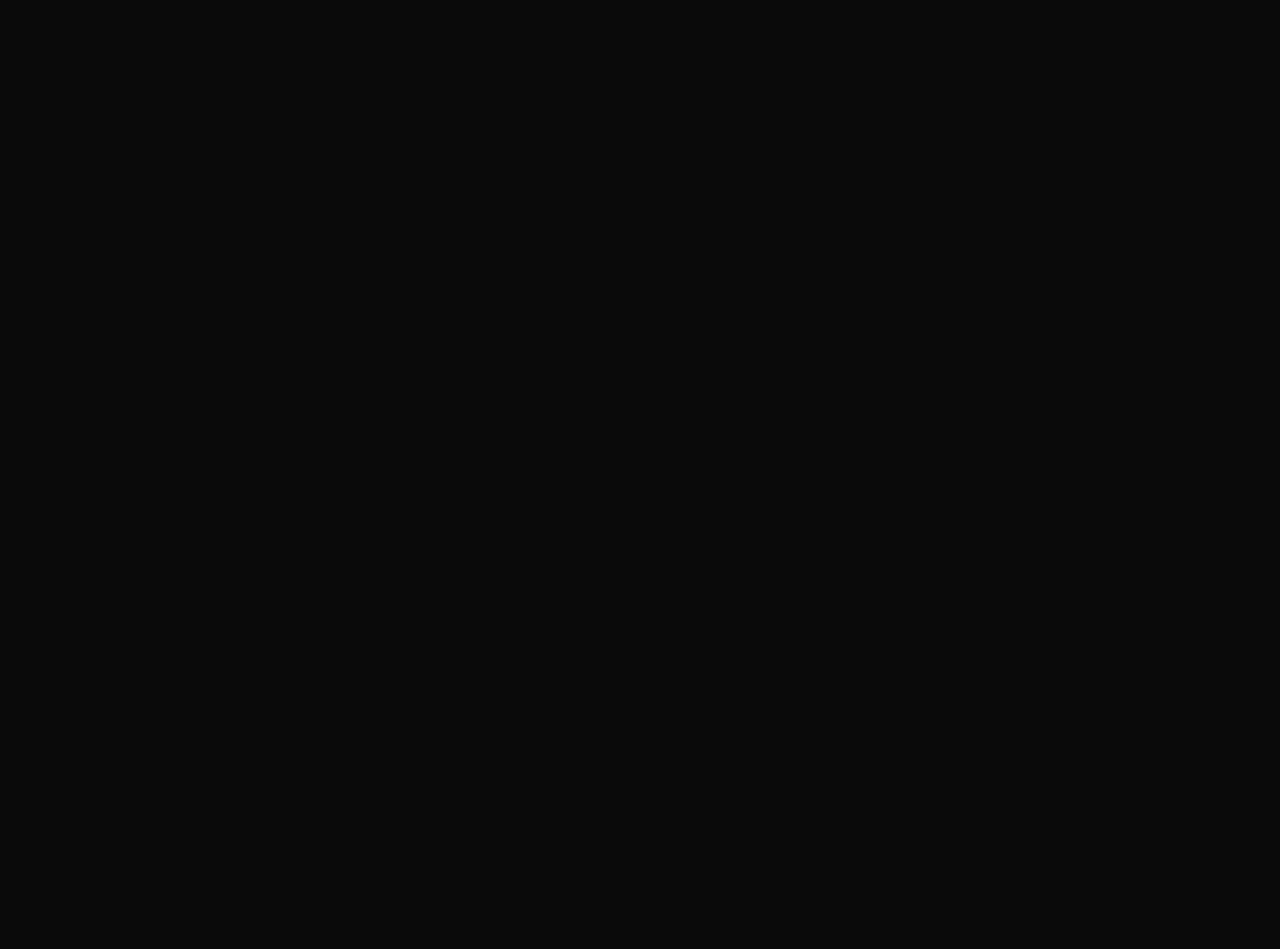
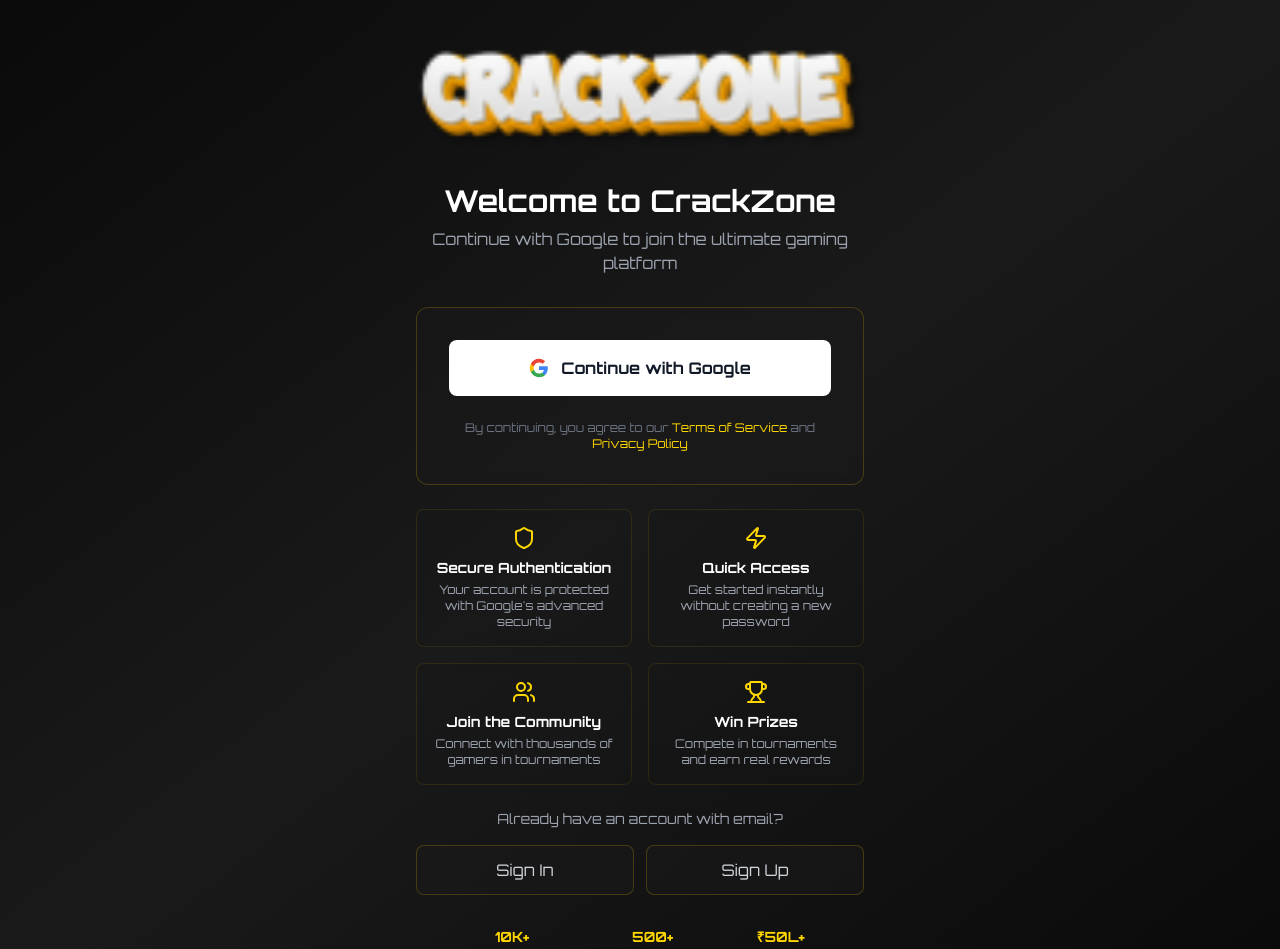
Before and after one commit to ganexhshah/crackzone2, a React (Vite) app in the folder frontend/: page /auth/google in a window 1280 px wide. Before the commit this address had no page. Shown: the top 949 px of the page. Before the commit the page ends 800 px from the top, so only its background shows below. Built offline with nearby package versions, Linux system fonts and the light colour scheme.

Commit message:
Add dedicated Google OAuth authentication page with enhanced UI

```diff
--- a/frontend/src/AppRouter.jsx
+++ b/frontend/src/AppRouter.jsx
@@ -4,6 +4,7 @@
 import ProtectedRoute from './components/ProtectedRoute'
 import App from './App'
 import { Login, Signup } from './auth'
+import GoogleAuth from './auth/GoogleAuth'
 import GoogleCallback from './auth/GoogleCallback'
 import CompleteProfile from './auth/CompleteProfile'
 import GameSelection from './auth/GameSelection'
@@ -41,6 +42,7 @@
           <Route path="/" element={<App />} />
           <Route path="/login" element={<Login />} />
           <Route path="/signup" element={<Signup />} />
+          <Route path="/auth/google" element={<GoogleAuth />} />
           <Route path="/auth/callback" element={<GoogleCallback />} />
           <Route path="/complete-profile" element={
             <ProtectedRoute>
--- /dev/null
+++ b/frontend/src/auth/GoogleAuth.jsx
@@ -0,0 +1,157 @@
+import React, { useEffect, useState } from 'react'
+import { useNavigate, useSearchParams } from 'react-router-dom'
+import { Loader, Shield, Zap, Users, Trophy } from 'lucide-react'
+import CrackZoneLogo from '../components/CrackZoneLogo'
+import { getGoogleOAuthUrl } from '../utils/urls'
+
+const GoogleAuth = () => {
+  const [isLoading, setIsLoading] = useState(false)
+  const [error, setError] = useState('')
+  const navigate = useNavigate()
+  const [searchParams] = useSearchParams()
+
+  useEffect(() => {
+    // Check for error in URL parameters
+    const urlError = searchParams.get('error')
+    if (urlError === 'auth_failed') {
+      setError('Google authentication failed. Please try again.')
+    } else if (urlError === 'oauth_not_configured') {
+      setError('Google OAuth is not properly configured.')
+    }
+  }, [searchParams])
+
+  const handleGoogleAuth = () => {
+    setIsLoading(true)
+    // Redirect to Google OAuth
+    window.location.href = getGoogleOAuthUrl()
+  }
+
+  const features = [
+    {
+      icon: Shield,
+      title: 'Secure Authentication',
+      description: 'Your account is protected with Google\'s advanced security'
+    },
+    {
+      icon: Zap,
+      title: 'Quick Access',
+      description: 'Get started instantly without creating a new password'
+    },
+    {
+      icon: Users,
+      title: 'Join the Community',
+      description: 'Connect with thousands of gamers in tournaments'
+    },
+    {
+      icon: Trophy,
+      title: 'Win Prizes',
+      description: 'Compete in tournaments and earn real rewards'
+    }
+  ]
+
+  return (
+    <div className="min-h-screen bg-gradient-to-br from-crackzone-black via-crackzone-gray to-crackzone-black flex items-center justify-center p-4">
+      <div className="max-w-md w-full">
+        {/* Logo */}
+        <div className="text-center mb-8">
+          <CrackZoneLogo className="mx-auto mb-4" />
+          <h1 className="text-3xl font-bold text-white mb-2">Welcome to CrackZone</h1>
+          <p className="text-gray-400">Continue with Google to join the ultimate gaming platform</p>
+        </div>
+
+        {/* Main Auth Card */}
+        <div className="bg-crackzone-gray/50 backdrop-blur-sm border border-crackzone-yellow/20 rounded-xl p-8 mb-6">
+          {error && (
+            <div className="mb-6 p-4 bg-red-500/20 border border-red-500/50 rounded-lg text-red-300 text-sm">
+              {error}
+            </div>
+          )}
+
+          {/* Google Auth Button */}
+          <button
+            onClick={handleGoogleAuth}
+            disabled={isLoading}
+            className="w-full bg-white hover:bg-gray-100 text-gray-900 font-semibold py-4 px-6 rounded-lg transition-colors duration-200 flex items-center justify-center gap-3 mb-6 disabled:opacity-50 disabled:cursor-not-allowed"
+          >
+            {isLoading ? (
+              <Loader className="w-5 h-5 animate-spin" />
+            ) : (
+              <svg className="w-5 h-5" viewBox="0 0 24 24">
+                <path fill="#4285F4" d="M22.56 12.25c0-.78-.07-1.53-.2-2.25H12v4.26h5.92c-.26 1.37-1.04 2.53-2.21 3.31v2.77h3.57c2.08-1.92 3.28-4.74 3.28-8.09z"/>
+                <path fill="#34A853" d="M12 23c2.97 0 5.46-.98 7.28-2.66l-3.57-2.77c-.98.66-2.23 1.06-3.71 1.06-2.86 0-5.29-1.93-6.16-4.53H2.18v2.84C3.99 20.53 7.7 23 12 23z"/>
+                <path fill="#FBBC05" d="M5.84 14.09c-.22-.66-.35-1.36-.35-2.09s.13-1.43.35-2.09V7.07H2.18C1.43 8.55 1 10.22 1 12s.43 3.45 1.18 4.93l2.85-2.22.81-.62z"/>
+                <path fill="#EA4335" d="M12 5.38c1.62 0 3.06.56 4.21 1.64l3.15-3.15C17.45 2.09 14.97 1 12 1 7.7 1 3.99 3.47 2.18 7.07l3.66 2.84c.87-2.6 3.3-4.53 6.16-4.53z"/>
+              </svg>
+            )}
+            <span>Continue with Google</span>
+          </button>
+
+          <div className="text-center">
+            <p className="text-xs text-gray-500">
+              By continuing, you agree to our{' '}
+              <a href="#" className="text-crackzone-yellow hover:text-yellow-400 transition-colors">
+                Terms of Service
+              </a>{' '}
+              and{' '}
+              <a href="#" className="text-crackzone-yellow hover:text-yellow-400 transition-colors">
+                Privacy Policy
+              </a>
+            </p>
+          </div>
+        </div>
+
+        {/* Features Grid */}
+        <div className="grid grid-cols-2 gap-4 mb-6">
+          {features.map((feature, index) => (
+            <div key={index} className="bg-crackzone-gray/30 backdrop-blur-sm border border-crackzone-yellow/10 rounded-lg p-4 text-center">
+              <feature.icon className="w-6 h-6 text-crackzone-yellow mx-auto mb-2" />
+              <h3 className="text-sm font-semibold text-white mb-1">{feature.title}</h3>
+              <p className="text-xs text-gray-400">{feature.description}</p>
+            </div>
+          ))}
+        </div>
+
+        {/* Alternative Options */}
+        <div className="text-center">
+          <p className="text-gray-400 text-sm mb-4">
+            Already have an account with email?
+          </p>
+          <div className="flex gap-3">
+            <button
+              onClick={() => navigate('/login')}
+              className="flex-1 bg-crackzone-gray/50 border border-crackzone-yellow/20 text-gray-300 py-3 px-4 rounded-lg font-medium hover:bg-crackzone-gray/70 hover:border-crackzone-yellow/30 transition-colors"
+            >
+              Sign In
+            </button>
+            <button
+              onClick={() => navigate('/signup')}
+              className="flex-1 bg-crackzone-gray/50 border border-crackzone-yellow/20 text-gray-300 py-3 px-4 rounded-lg font-medium hover:bg-crackzone-gray/70 hover:border-crackzone-yellow/30 transition-colors"
+            >
+              Sign Up
+            </button>
+          </div>
+        </div>
+
+        {/* Stats */}
+        <div className="mt-8 text-center">
+          <div className="flex justify-center gap-8 text-sm">
+            <div>
+              <div className="text-crackzone-yellow font-bold">10K+</div>
+              <div className="text-gray-400">Active Players</div>
+            </div>
+            <div>
+              <div className="text-crackzone-yellow font-bold">500+</div>
+              <div className="text-gray-400">Tournaments</div>
+            </div>
+            <div>
+              <div className="text-crackzone-yellow font-bold">₹50L+</div>
+              <div className="text-gray-400">Prizes Won</div>
+            </div>
+          </div>
+        </div>
+      </div>
+    </div>
+  )
+}
+
+export default GoogleAuth
--- a/frontend/src/components/HeroSection.jsx
+++ b/frontend/src/components/HeroSection.jsx
@@ -25,6 +25,18 @@
           </p>
 
           {/* CTA Buttons */}
+          <div className="flex flex-col sm:flex-row gap-4 justify-center mb-8">
+            <Link to="/auth/google" className="bg-white hover:bg-gray-100 text-gray-900 px-8 py-4 rounded-lg text-lg font-bold transition-all transform hover:scale-105 shadow-lg text-center flex items-center justify-center gap-3">
+              <svg className="w-6 h-6" viewBox="0 0 24 24">
+                <path fill="#4285F4" d="M22.56 12.25c0-.78-.07-1.53-.2-2.25H12v4.26h5.92c-.26 1.37-1.04 2.53-2.21 3.31v2.77h3.57c2.08-1.92 3.28-4.74 3.28-8.09z"/>
+                <path fill="#34A853" d="M12 23c2.97 0 5.46-.98 7.28-2.66l-3.57-2.77c-.98.66-2.23 1.06-3.71 1.06-2.86 0-5.29-1.93-6.16-4.53H2.18v2.84C3.99 20.53 7.7 23 12 23z"/>
+                <path fill="#FBBC05" d="M5.84 14.09c-.22-.66-.35-1.36-.35-2.09s.13-1.43.35-2.09V7.07H2.18C1.43 8.55 1 10.22 1 12s.43 3.45 1.18 4.93l2.85-2.22.81-.62z"/>
+                <path fill="#EA4335" d="M12 5.38c1.62 0 3.06.56 4.21 1.64l3.15-3.15C17.45 2.09 14.97 1 12 1 7.7 1 3.99 3.47 2.18 7.07l3.66 2.84c.87-2.6 3.3-4.53 6.16-4.53z"/>
+              </svg>
+              Continue with Google
+            </Link>
+          </div>
+
           <div className="flex flex-col sm:flex-row gap-4 justify-center mb-16">
             <Link to="/signup" className="bg-crackzone-yellow text-crackzone-black hover:bg-yellow-400 px-8 py-4 rounded-lg text-lg font-bold transition-all transform hover:scale-105 shadow-lg text-center flex items-center justify-center gap-2">
               <Flame className="w-5 h-5" />
--- a/frontend/src/components/Navbar.jsx
+++ b/frontend/src/components/Navbar.jsx
@@ -60,6 +60,15 @@
               </>
             ) : (
               <>
+                <Link to="/auth/google" className="bg-white hover:bg-gray-100 text-gray-900 px-4 py-2 rounded-lg text-sm font-semibold transition-colors flex items-center gap-2">
+                  <svg className="w-4 h-4" viewBox="0 0 24 24">
+                    <path fill="#4285F4" d="M22.56 12.25c0-.78-.07-1.53-.2-2.25H12v4.26h5.92c-.26 1.37-1.04 2.53-2.21 3.31v2.77h3.57c2.08-1.92 3.28-4.74 3.28-8.09z"/>
+                    <path fill="#34A853" d="M12 23c2.97 0 5.46-.98 7.28-2.66l-3.57-2.77c-.98.66-2.23 1.06-3.71 1.06-2.86 0-5.29-1.93-6.16-4.53H2.18v2.84C3.99 20.53 7.7 23 12 23z"/>
+                    <path fill="#FBBC05" d="M5.84 14.09c-.22-.66-.35-1.36-.35-2.09s.13-1.43.35-2.09V7.07H2.18C1.43 8.55 1 10.22 1 12s.43 3.45 1.18 4.93l2.85-2.22.81-.62z"/>
+                    <path fill="#EA4335" d="M12 5.38c1.62 0 3.06.56 4.21 1.64l3.15-3.15C17.45 2.09 14.97 1 12 1 7.7 1 3.99 3.47 2.18 7.07l3.66 2.84c.87-2.6 3.3-4.53 6.16-4.53z"/>
+                  </svg>
+                  Continue with Google
+                </Link>
                 <Link to="/login" className="text-crackzone-yellow hover:text-white px-4 py-2 text-sm font-medium transition-colors">
                   Login
                 </Link>
@@ -120,6 +129,15 @@
                   </>
                 ) : (
                   <>
+                    <Link to="/auth/google" className="bg-white text-gray-900 block w-full text-left px-3 py-2 mb-2 rounded-lg text-base font-semibold flex items-center gap-2">
+                      <svg className="w-4 h-4" viewBox="0 0 24 24">
+                        <path fill="#4285F4" d="M22.56 12.25c0-.78-.07-1.53-.2-2.25H12v4.26h5.92c-.26 1.37-1.04 2.53-2.21 3.31v2.77h3.57c2.08-1.92 3.28-4.74 3.28-8.09z"/>
+                        <path fill="#34A853" d="M12 23c2.97 0 5.46-.98 7.28-2.66l-3.57-2.77c-.98.66-2.23 1.06-3.71 1.06-2.86 0-5.29-1.93-6.16-4.53H2.18v2.84C3.99 20.53 7.7 23 12 23z"/>
+                        <path fill="#FBBC05" d="M5.84 14.09c-.22-.66-.35-1.36-.35-2.09s.13-1.43.35-2.09V7.07H2.18C1.43 8.55 1 10.22 1 12s.43 3.45 1.18 4.93l2.85-2.22.81-.62z"/>
+                        <path fill="#EA4335" d="M12 5.38c1.62 0 3.06.56 4.21 1.64l3.15-3.15C17.45 2.09 14.97 1 12 1 7.7 1 3.99 3.47 2.18 7.07l3.66 2.84c.87-2.6 3.3-4.53 6.16-4.53z"/>
+                      </svg>
+                      Continue with Google
+                    </Link>
                     <Link to="/login" className="text-crackzone-yellow hover:text-white block w-full text-left px-3 py-2 text-base font-medium">
                       Login
                     </Link>
```
